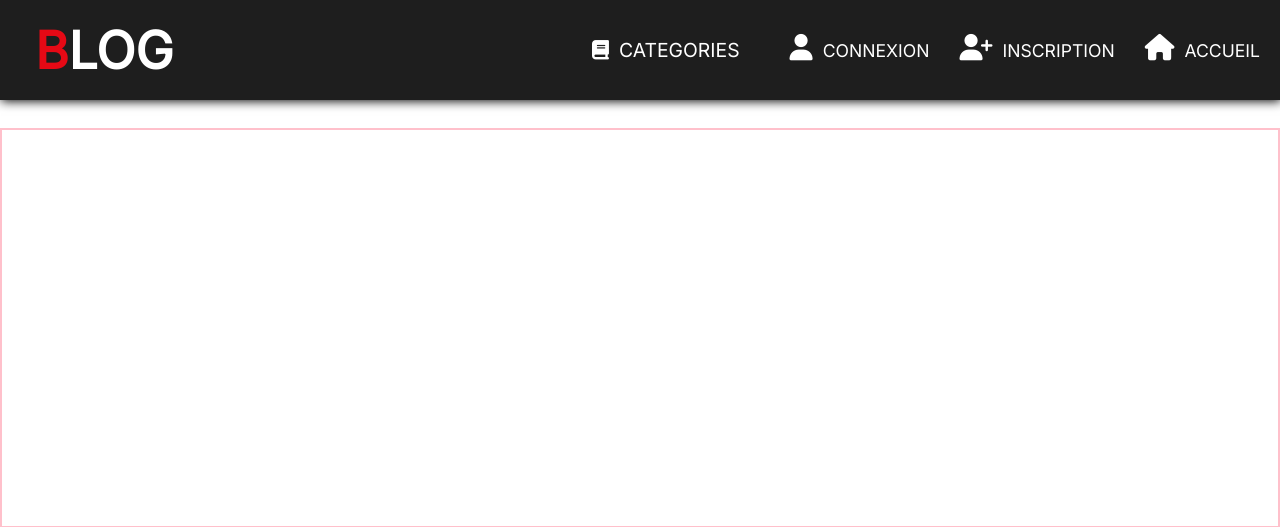
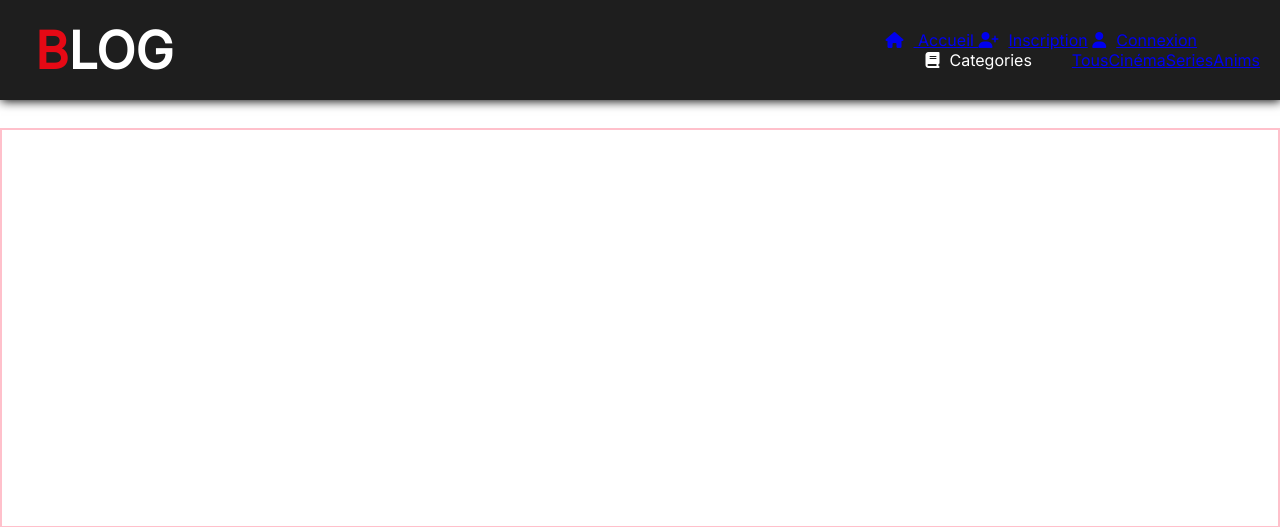
Before and after one commit to salim-ouari/blog, a PHP site: page /blog/index.php in a window 1280 px wide. Shown: the top 527 px of the page. Run offline with PHP 8.4, Linux system fonts and the light colour scheme; some libraries are stand-ins or nearby versions; some web fonts are replaced.

Commit message:
ajout des liens vers catégorie

```diff
--- a/header.php
+++ b/header.php
@@ -30,7 +30,7 @@ administrateur, il peut également accéder à la page admin. Le header doit
         <h1 id="title"><span>B</span>LOG</h1>
     </div>
 
-    <nav id="desktop">
+    <nav id="navhead">
         <a href="index.php">
             <i class="fa fa-home" aria-hidden="true"></i>
             Accueil
@@ -73,19 +73,20 @@ administrateur, il peut également accéder à la page admin. Le header doit
             <a href="creer-article.php">
                 <i class="fas fa-plus-circle" aria-hidden="true"></i>Ajouter Article</a>
 
-        <?php } ?>
-        <ul id="firstMenu">
+        <?php }
+        ?>
+        <ul id="menucat">
 
             <li><i class="fa fa-book" aria-hidden="true"></i>Categories</li>
 
-            <ul id="dropMenu">
-                <li><a href="">Tous</a></li>
+            <ul id="listcat">
+                <li><a href="articles.php">Tous</a></li>
 
-                <li><a href="">Cinéma</a></li>
+                <li><a href="articles.php?categorie=cinéma+&page=1&submit=">Cinéma</a></li>
 
-                <li><a href="">Series</a></li>
+                <li><a href="articles.php?categorie=series+&page=1&submit=">Series</a></li>
 
-                <li><a href="">Anims</a></li>
+                <li><a href="articles.php?categorie=anim+&page=1&submit=">Anims</a></li>
             </ul>
 
         </ul>
```
